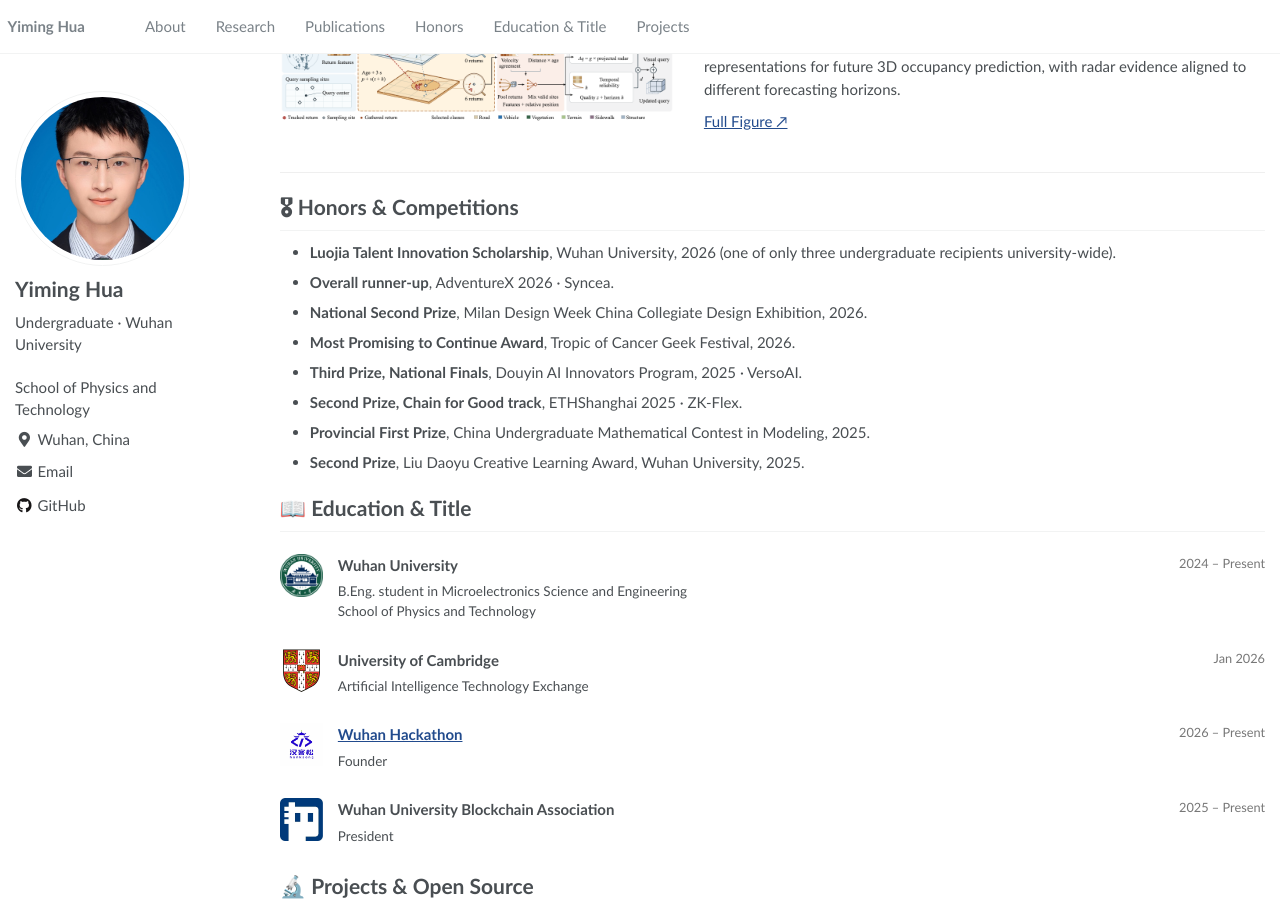
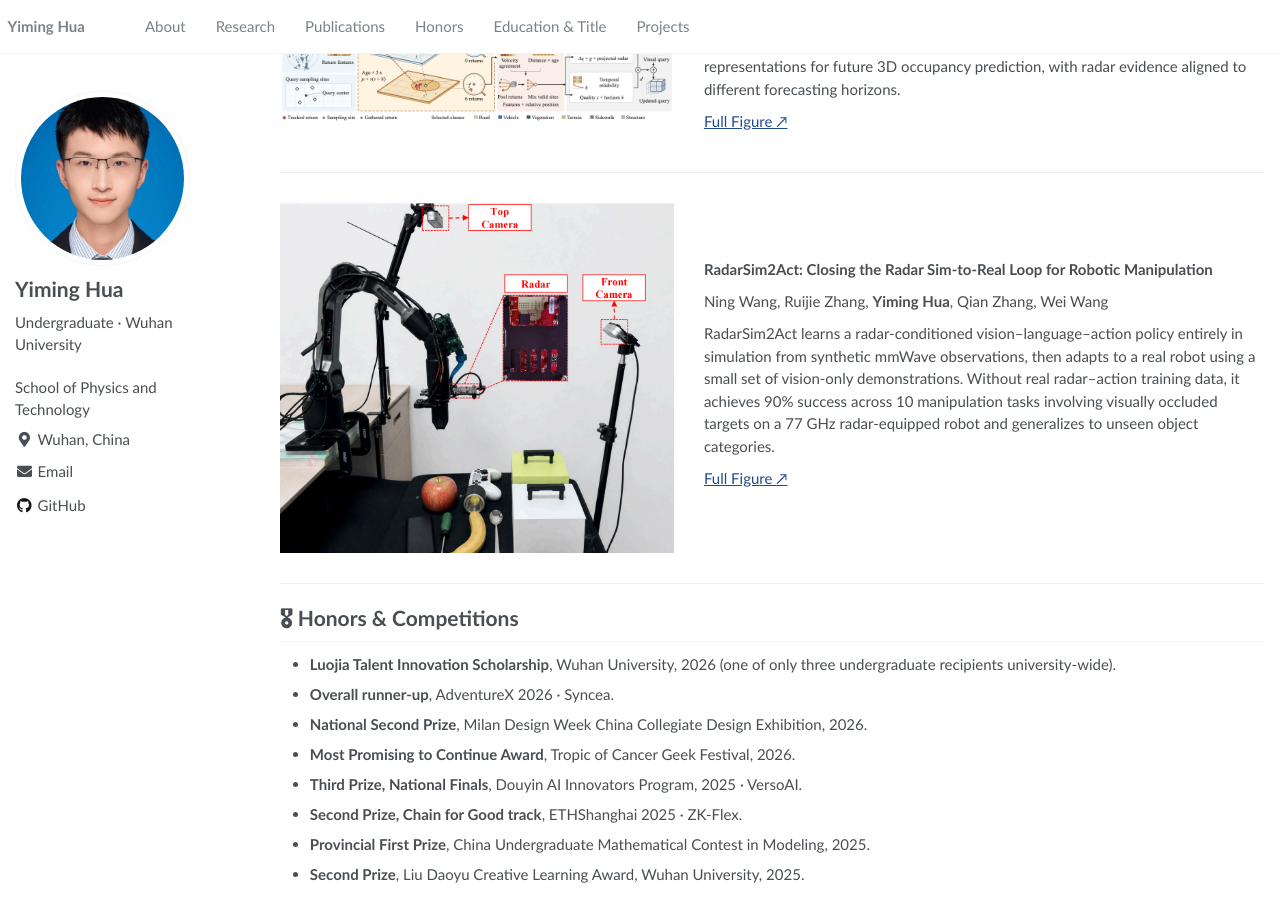
Before and after one commit to chimeraHHH/chimeraHHH.github.io, a Jekyll site: the page built from _pages/about.md, in a window 1280 px wide and 900 px high, scrolled down 740 px. Built offline with Jekyll 4.4.1, drawn with Linux system fonts in a browser that asks for light colours.

Commit message:
Add RadarSim2Act with author list, abstract summary and robot setup

```diff
--- a/_pages/about.md
+++ b/_pages/about.md
@@ -48,6 +48,16 @@ redirect_from:
     <p><em>CVPR 2027</em> · Under Review · <strong>First Author</strong></p>
     <p class="paper-description">Exploring how radar range and Doppler measurements can complement visual scene representations for future 3D occupancy prediction, with radar evidence aligned to different forecasting horizons.</p>
     <p><a href="/images/hort-main.png" target="_blank" rel="noopener noreferrer">Full Figure ↗</a></p>
+  </div>
+</div>
+
+<div class="paper-box" id="radarsim2act">
+  <div class="paper-box-image"><div><a href="/images/radarsim2act-robot-setup.png" target="_blank" rel="noopener noreferrer" title="View the RadarSim2Act robot setup"><img src="/images/radarsim2act-robot-setup.png" alt="RadarSim2Act robot setup with a millimeter-wave radar and top and front cameras" width="100%" loading="lazy"></a></div></div>
+  <div class="paper-box-text">
+    <p class="paper-title">RadarSim2Act: Closing the Radar Sim-to-Real Loop for Robotic Manipulation</p>
+    <p class="paper-authors">Ning Wang, Ruijie Zhang, <strong>Yiming Hua</strong>, Qian Zhang, Wei Wang</p>
+    <p class="paper-description">RadarSim2Act learns a radar-conditioned vision–language–action policy entirely in simulation from synthetic mmWave observations, then adapts to a real robot using a small set of vision-only demonstrations. Without real radar–action training data, it achieves 90% success across 10 manipulation tasks involving visually occluded targets on a 77 GHz radar-equipped robot and generalizes to unseen object categories.</p>
+    <p><a href="/images/radarsim2act-robot-setup.png" target="_blank" rel="noopener noreferrer">Full Figure ↗</a></p>
   </div>
 </div>
 
```
Also changed, not shown: UPSTREAM.md (+1 -0 lines), images/radarsim2act-robot-setup.png (added).
